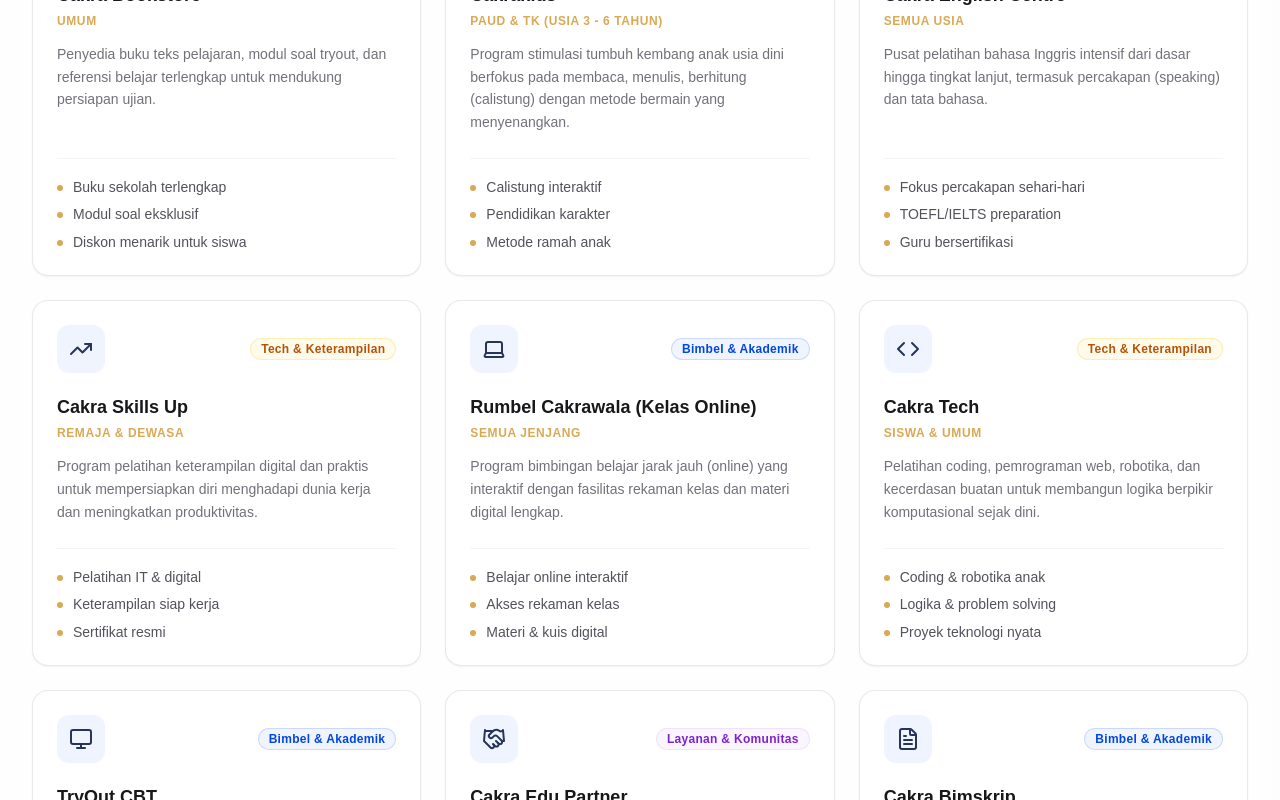
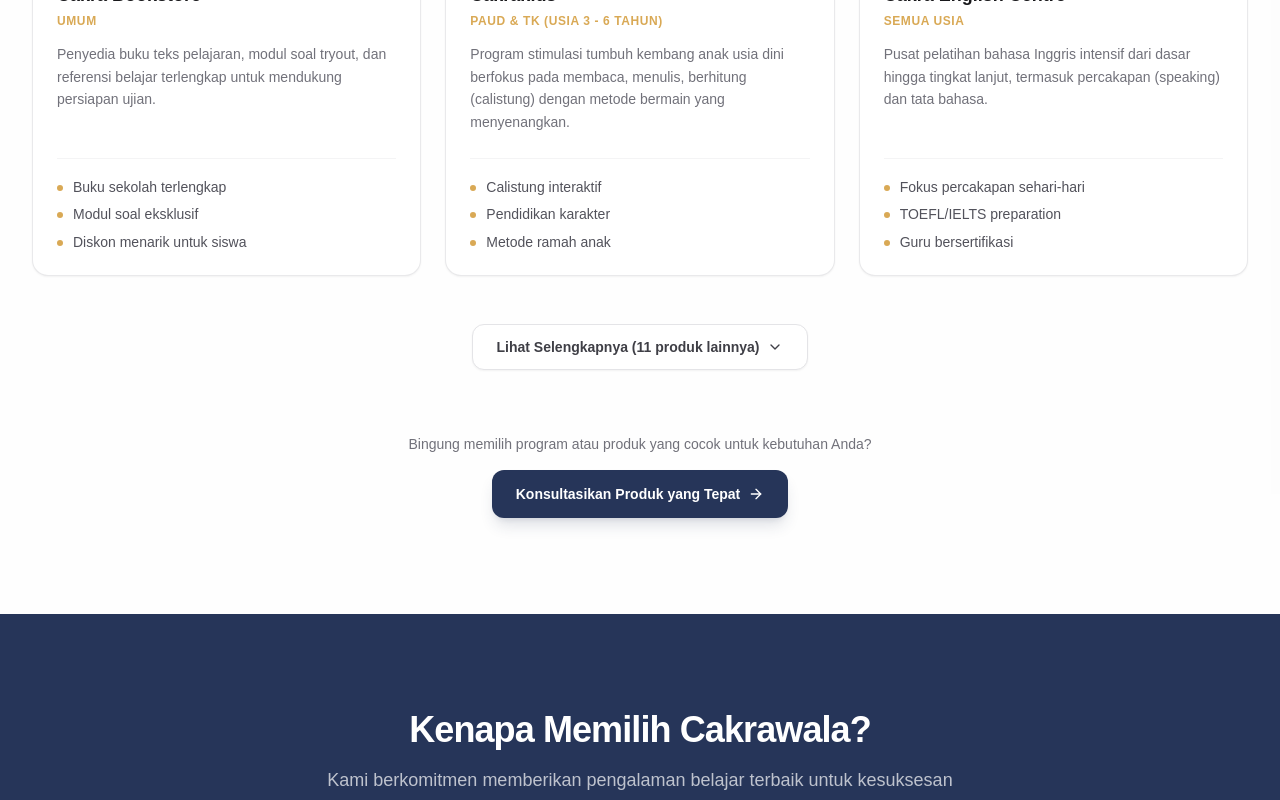
Before and after one commit to CrazyFox76/CakrawalaReborn, a Next.js app: page / in a window 1280 px wide. Shown: the part 2555-3355 px from the top of the page. Built offline with nearby package versions, Linux system fonts and the light colour scheme.

Commit message:
Lihat Selengkapnya

```diff
--- a/src/components/Product.tsx
+++ b/src/components/Product.tsx
@@ -1,7 +1,7 @@
 "use client";
 
 import { useState, useMemo } from "react";
-import { ArrowRight, Search, Inbox } from "lucide-react";
+import { ArrowRight, Search, Inbox, ChevronDown, ChevronUp } from "lucide-react";
 import { programs } from "@/data/programs";
 
 const TABS = [
@@ -15,6 +15,7 @@
 export default function Programs() {
   const [activeTab, setActiveTab] = useState("all");
   const [searchQuery, setSearchQuery] = useState("");
+  const [showAll, setShowAll] = useState(false);
 
   const filteredPrograms = useMemo(() => {
     return programs.filter((program) => {
@@ -42,6 +43,10 @@
       return matchesTab && matchesSearch;
     });
   }, [activeTab, searchQuery]);
+
+  const displayedPrograms = useMemo(() => {
+    return showAll ? filteredPrograms : filteredPrograms.slice(0, 6);
+  }, [filteredPrograms, showAll]);
 
   const getCategoryLabel = (category: string) => {
     switch (category) {
@@ -98,7 +103,10 @@
             {TABS.map((tab) => (
               <button
                 key={tab.id}
-                onClick={() => setActiveTab(tab.id)}
+                onClick={() => {
+                  setActiveTab(tab.id);
+                  setShowAll(false);
+                }}
                 className={`whitespace-nowrap rounded-xl px-4 py-2.5 text-sm font-semibold transition-all duration-200 ${
                   activeTab === tab.id
                     ? "bg-primary text-white shadow-md shadow-primary/10"
@@ -119,7 +127,10 @@
               type="text"
               placeholder="Cari produk (misal: Coding, TOEFL, Bimbel)..."
               value={searchQuery}
-              onChange={(e) => setSearchQuery(e.target.value)}
+              onChange={(e) => {
+                setSearchQuery(e.target.value);
+                setShowAll(false);
+              }}
               className="w-full rounded-xl border border-zinc-200 bg-white py-2.5 pl-11 pr-4 text-sm text-zinc-900 placeholder-zinc-400 outline-none transition-all focus:border-primary focus:ring-2 focus:ring-primary/5"
             />
           </div>
@@ -131,11 +142,12 @@
             Menampilkan <span className="font-semibold text-zinc-800">{filteredPrograms.length}</span> dari{" "}
             <span className="font-semibold text-zinc-800">{programs.length}</span> produk unggulan
           </div>
-          {(activeTab !== "all" || searchQuery.trim() !== "") && (
+          {(activeTab !== "all" || searchQuery.trim() !== "" || showAll) && (
             <button
               onClick={() => {
                 setActiveTab("all");
                 setSearchQuery("");
+                setShowAll(false);
               }}
               className="text-primary hover:text-primary-light font-medium underline transition-all"
             >
@@ -158,6 +170,7 @@
               onClick={() => {
                 setActiveTab("all");
                 setSearchQuery("");
+                setShowAll(false);
               }}
               className="mt-6 rounded-xl bg-primary px-5 py-2.5 text-sm font-semibold text-white transition-colors hover:bg-primary-light"
             >
@@ -165,9 +178,10 @@
             </button>
           </div>
         ) : (
-          /* Products Grid */
+          <>
+            {/* Products Grid */}
             <div className="mt-8 grid gap-6 sm:grid-cols-2 lg:grid-cols-3">
-            {filteredPrograms.map((program) => (
+              {displayedPrograms.map((program) => (
                 <div
                   key={program.title}
                   className="group flex flex-col justify-between rounded-2xl border border-zinc-200/80 bg-white p-6 shadow-sm transition-all duration-300 hover:-translate-y-1 hover:border-primary/20 hover:shadow-xl animate-fadeIn"
@@ -215,6 +229,29 @@
                 </div>
               ))}
             </div>
+
+            {/* Show More / Show Less Button */}
+            {filteredPrograms.length > 6 && (
+              <div className="mt-12 text-center animate-fadeIn">
+                <button
+                  onClick={() => setShowAll(!showAll)}
+                  className="inline-flex items-center gap-2 rounded-xl border border-zinc-200 bg-white px-6 py-3 text-sm font-semibold text-zinc-700 shadow-sm transition-all hover:border-zinc-300 hover:text-zinc-900 hover:shadow-md"
+                >
+                  {showAll ? (
+                    <>
+                      Tampilkan Lebih Sedikit
+                      <ChevronUp className="h-4 w-4" />
+                    </>
+                  ) : (
+                    <>
+                      Lihat Selengkapnya ({filteredPrograms.length - 6} produk lainnya)
+                      <ChevronDown className="h-4 w-4" />
+                    </>
+                  )}
+                </button>
+              </div>
+            )}
+          </>
         )}
 
         {/* Footer Consultation CTA */}
```
Lines whose indentation alone changed are shown as unchanged.
